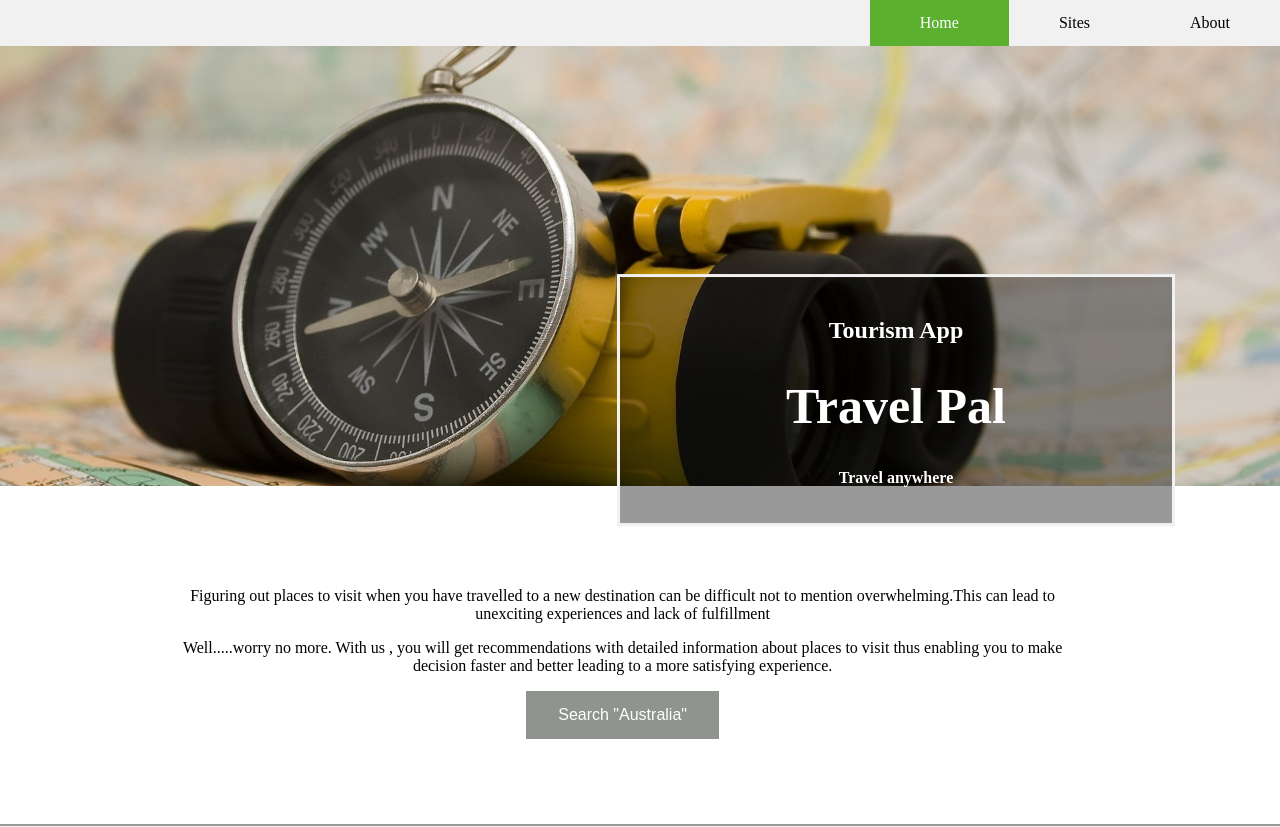
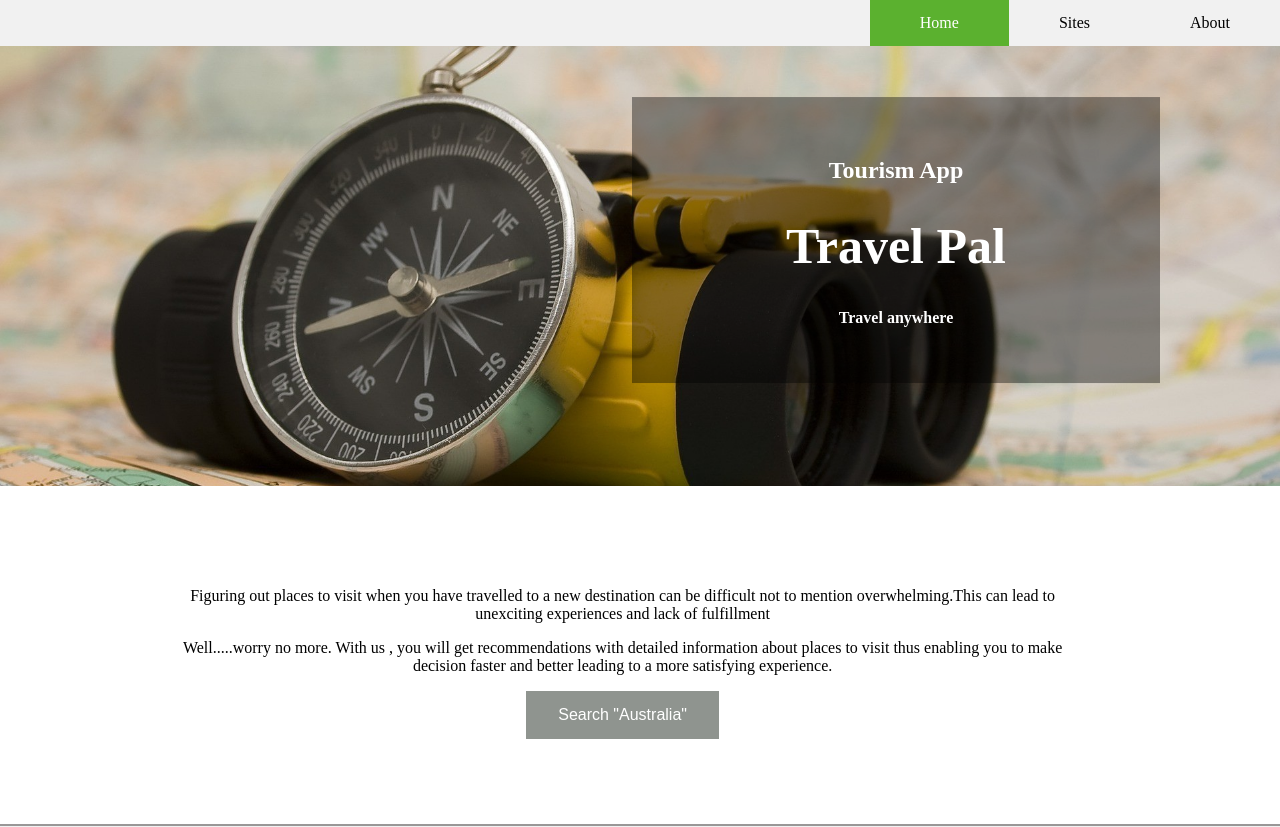
Before and after one commit to kaziadeeb/KaziIntisarAdeeb_HIT238, a plain HTML site: page index.html in a window 1280 px wide. Shown: the top 827 px of the page. Drawn offline with Linux system fonts and the light colour scheme.

```diff
--- a/css/style.css
+++ b/css/style.css
@@ -55,14 +55,14 @@ body, html {
     background-color: rgba(0,0,0, 0.4);
     color: white;
     font-weight: bold;
-    border: 3px solid #f1f1f1;
+    /* border: 3px solid #f1f1f1; */
     position: absolute;
-    top: 50%;
+    top: 30%;
     left: 70%;
     transform: translate(-50%, -50%);
     z-index: 2;
-    width: 40%;
-    padding: 20px;
+    width: 35%;
+    padding: 40px;
     text-align: center;
   }
 
```
